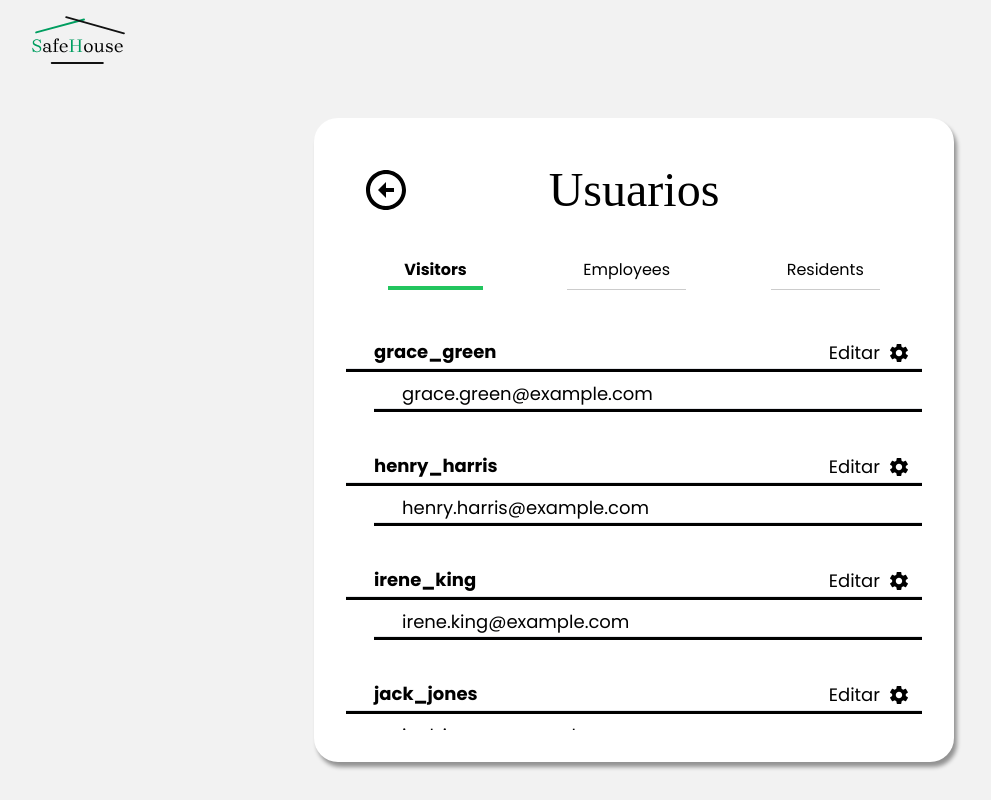
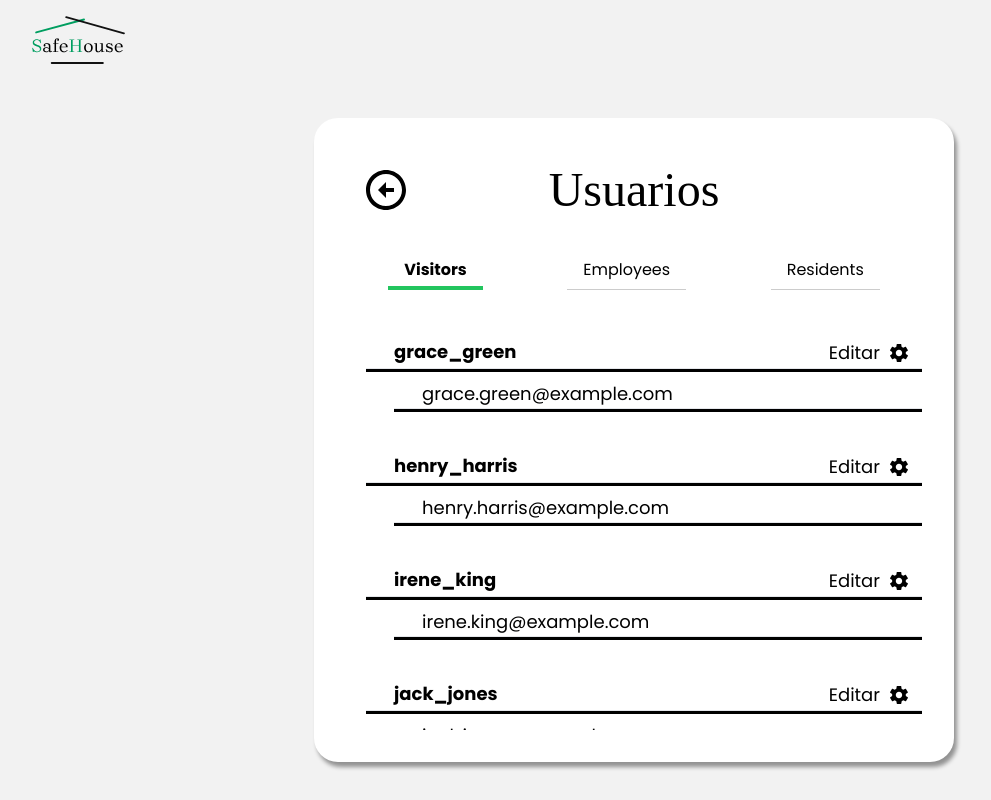
Before and after one commit to Fabio-Alfredo/deploy_definit, a React (Vite) app in the folder safeHouse-frontEnd/: page / in a window 1280 px wide. Shown: the whole page, without its empty margins (6-997 px from the left). Built offline with nearby package versions, Linux system fonts and the light colour scheme; a web font is replaced by a local one.

Commit message:
add: margin of list :art:

```diff
--- a/safeHouse-frontEnd/src/components/ListViewComponents/ListContainer.jsx
+++ b/safeHouse-frontEnd/src/components/ListViewComponents/ListContainer.jsx
@@ -32,7 +32,7 @@ const ListContainer = () => {
                 <TabOpt toggle={toggle} setToggle={setToggle} />
             </div>
 
-            <div className="overflow-y-auto max-h-[50vh] " id="scroll-container">
+            <div className="overflow-y-auto max-h-[50vh] ml-5 " id="scroll-container">
                 {toggle === 1 && (
                     <div id="visitors">
                         {users.filter(user => user.rol ==='user' ).map((user) => (
--- a/safeHouse-frontEnd/src/components/adminHousesComponents/UserEmailList.jsx
+++ b/safeHouse-frontEnd/src/components/adminHousesComponents/UserEmailList.jsx
@@ -5,7 +5,7 @@ const UserEmailList = ({ users }) => {
     return (
         <ul>
             {users.map((user) => (
-                <li className='font-popins pt-2 sm:text-lg text-sm' key={user.id}>
+                <li className='font-popins pt-2 sm:text-lg text-sm m-6' key={user.id}>
                     <div className="flex justify-between">
                         <p className="font-bold pl-7">
                             {user.name}
```
Lines whose indentation alone changed are shown as unchanged.
